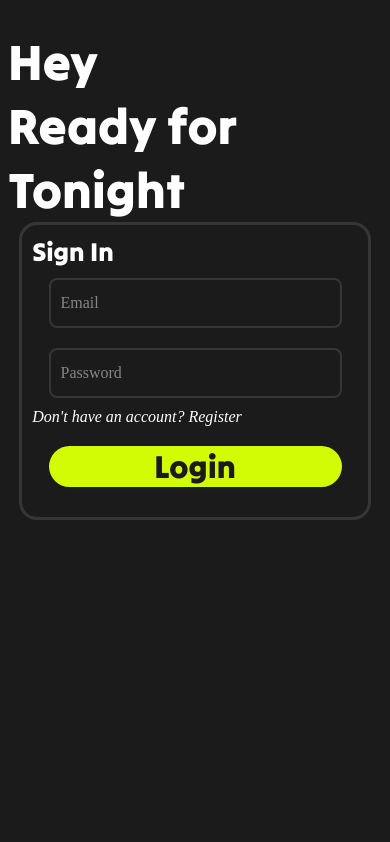
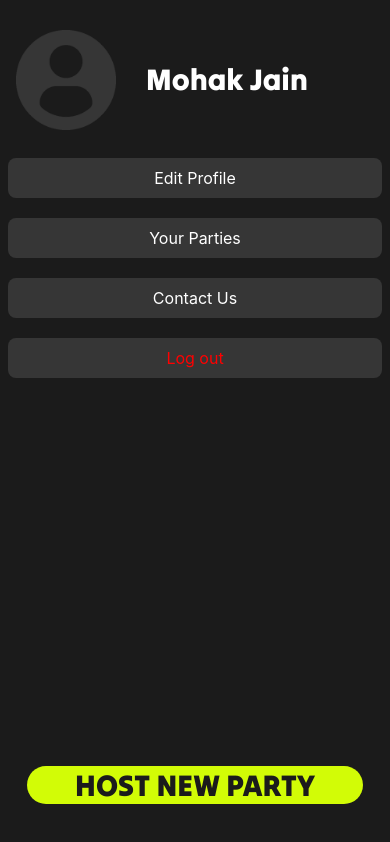
Before and after one commit to mohakdev/after-party, a React Native app in the folder party-app/: screen /Profile in a window 390 px wide. Built offline with nearby package versions, Linux system fonts and the light colour scheme; a web font is replaced by a local one.

Commit message:
Profile Page Done

```diff
--- a/party-app/App.tsx
+++ b/party-app/App.tsx
@@ -11,6 +11,7 @@ import { useFonts } from 'expo-font';
 import { backgroundColor } from './styles/colors';
 import OrderScreen from './screens/OrderScreen';
 import LoginScreen from './screens/LoginScreen';
+import ProfileScreen from './screens/ProfileScreen';
 
 const Stack = createNativeStackNavigator<RootStackParamList>();
 
@@ -31,7 +32,7 @@ export default function App() {
 
   return (
     <NavigationContainer>
-      <Stack.Navigator initialRouteName="Login"
+      <Stack.Navigator initialRouteName="Home"
         screenOptions={{
           headerShown: false,
           animation: 'none',
@@ -43,6 +44,7 @@ export default function App() {
         <Stack.Screen name="Home" component={HomeScreen} />
         <Stack.Screen name="Party" component={PartyScreen} />
         <Stack.Screen name="Order" component={OrderScreen} />
+        <Stack.Screen name="Profile" component={ProfileScreen} />
       </Stack.Navigator>
     </NavigationContainer>
   );
--- a/party-app/components/ActionButton.tsx
+++ b/party-app/components/ActionButton.tsx
@@ -5,9 +5,19 @@ import { accentColor, backgroundColor } from '../styles/colors';
 interface ButtonProps {
     title: string,
     onClick: () => void;
+    alignToBottom?: boolean; // Optional prop to align button to bottom
 }
 
 const ActionButton = (props: ButtonProps) => {
+    if (props.alignToBottom) {
+        return (
+            <View style={{ flex: 1, justifyContent: 'flex-end', marginBottom: 20 }}>
+                <Pressable style={style.button} onPress={props.onClick}>
+                    <Text style={style.text}>{props.title}</Text>
+                </Pressable>
+            </View>
+        );
+    }
     return (
         <Pressable style={style.button} onPress={props.onClick}>
             <Text style={style.text}>{props.title}</Text>
@@ -27,7 +37,7 @@ const style = StyleSheet.create({
         overflow: 'hidden', // clips corners of image and blur view
     },
     text: {
-        fontSize: 32,
+        fontSize: 30,
         color: backgroundColor,
         fontFamily: 'TiltWarp',
         alignSelf: 'center',
--- a/party-app/components/ProfileButton.tsx
+++ b/party-app/components/ProfileButton.tsx
@@ -1,10 +1,20 @@
-import { View, Text, Image } from 'react-native';
+import { View, Text, Image, Pressable } from 'react-native';
 import React from 'react';
 import homeStyle from '../styles/homeStyles';
 
-const ProfileButton = () => {
+interface ProfileButtonProps {
+    onClick?: () => void;
+}
+
+const ProfileButton = (props: ProfileButtonProps) => {
+    function handleProfileClick() {
+        // Navigate to profile screen or perform any action
+        console.log("Profile button clicked");
+    }
     return (
-        <Image style={homeStyle.icon} source={require('../assets/profile-user.png')} />
+        <Pressable onPress={props.onClick} style={homeStyle.icon}>
+            <Image style={homeStyle.icon} source={require('../assets/profile-user.png')} />
+        </Pressable>
     )
 }
 
--- a/party-app/screens/HomeScreen.tsx
+++ b/party-app/screens/HomeScreen.tsx
@@ -19,9 +19,9 @@ const HomeScreen = ({ navigation }: NavigationProps) => {
             <View style={homeStyle.header}>
                 <View>
                     <Text style={homeStyle.headerText}>Find Events Near</Text>
-                    <Text style={homeStyle.cityText}>Jaipur, India</Text>
+                    <Text style={homeStyle.cityText}>Chennai, India</Text>
                 </View>
-                <ProfileButton />
+                <ProfileButton onClick={() => navigation.navigate("Profile")} />
             </View>
             <SearchBar />
             <Text style={homeStyle.headingText}>Popular Now</Text>
--- a/party-app/screens/OrderScreen.tsx
+++ b/party-app/screens/OrderScreen.tsx
@@ -33,7 +33,7 @@ const OrderScreen = ({ navigation, route }: NavigationProps) => {
             <TextRow label='Platform Fees' value={'₹' + platformFees} />
             <TextRow label='GST' value={'₹' + taxes.toString()} />
             <GrandTotal totalPrice={grandTotal} />
-            <ActionButton title='PROCEED TO PAY' onClick={() => console.log("Ticket was purchased!")} />
+            <ActionButton title='PROCEED TO PAY' onClick={() => console.log("Ticket was purchased!")} alignToBottom={true} />
         </View>
     )
 }
--- a/party-app/screens/PartyScreen.tsx
+++ b/party-app/screens/PartyScreen.tsx
@@ -28,7 +28,7 @@ const PartyScreen = ({ navigation, route }: NavigationProps) => {
 
             <Text style={partyStyle.subHeader}>Host</Text>
             <Text style={partyStyle.content}>{route.params.party.host_id}</Text>
-            <ActionButton title='BUY TICKETS' onClick={() => navigation.navigate("Order", orderParams)} />
+            <ActionButton title='BUY TICKETS' onClick={() => navigation.navigate("Order", orderParams)} alignToBottom={true} />
         </View>
     )
 }
--- /dev/null
+++ b/party-app/screens/ProfileScreen.tsx
@@ -0,0 +1,42 @@
+import { View, Text, Image, Pressable } from 'react-native'
+import React, { useEffect } from 'react'
+import { NativeStackScreenProps } from '@react-navigation/native-stack';
+import { RootStackParamList } from '../types/navigation';
+import mainStyles from '../styles/mainStyles';
+import homeStyle from '../styles/homeStyles';
+import { whiteColor } from '../styles/colors';
+import ActionButton from '../components/ActionButton';
+
+type NavigationProps = NativeStackScreenProps<RootStackParamList, 'Profile'>;
+
+const ProfileScreen = ({ navigation }: NavigationProps) => {
+    const [userName, setUserName] = React.useState(1);
+
+    return (
+        <View style={mainStyles.screen}>
+            <View style={{ marginHorizontal: 8, display: 'flex', flexDirection: 'row', marginBottom: 18 }}>
+                <Image style={mainStyles.profileIcon} source={require('../assets/profile-user.png')} />
+                <Text style={[homeStyle.headingText, { color: whiteColor, marginTop: 30, marginLeft: 30 }]}>Mohak Jain</Text>
+            </View>
+            <Pressable style={mainStyles.profilePageButton} onPress={() => console.log('Edit Profile Pressed')}>
+                <Text style={mainStyles.profilePageButtonText}>Edit Profile</Text>
+            </Pressable>
+
+            <Pressable style={mainStyles.profilePageButton} onPress={() => console.log('Your Parties Pressed')}>
+                <Text style={mainStyles.profilePageButtonText}>Your Parties</Text>
+            </Pressable>
+
+            <Pressable style={mainStyles.profilePageButton} onPress={() => console.log('Contact Us Pressed')}>
+                <Text style={mainStyles.profilePageButtonText}>Contact Us</Text>
+            </Pressable>
+
+            <Pressable style={mainStyles.profilePageButton} onPress={() => navigation.navigate('Login')}>
+                <Text style={[mainStyles.profilePageButtonText, { color: '#FF0000' }]}>Log out</Text>
+            </Pressable>
+
+            <ActionButton alignToBottom={true} onClick={() => navigation.navigate('Home')} title='HOST NEW PARTY' />
+        </View>
+    )
+}
+
+export default ProfileScreen;
--- a/party-app/styles/mainStyles.tsx
+++ b/party-app/styles/mainStyles.tsx
@@ -10,6 +10,23 @@ const mainStyles = StyleSheet.create({
         paddingRight: 8,
         backgroundColor: backgroundColor,
     },
+    profileIcon: {
+        width: 100,
+        height: 100,
+    },
+    profilePageButton: {
+        width: '100%',
+        textAlign: 'center',
+        backgroundColor: '#363636',
+        borderRadius: 8,
+        marginVertical: 10,
+    },
+    profilePageButtonText: {
+        color: '#FFFFFF',
+        fontSize: 16,
+        textAlign: 'center',
+        paddingVertical: 10,
+    },
 });
 
 export default mainStyles;
--- a/party-app/types/navigation.ts
+++ b/party-app/types/navigation.ts
@@ -5,6 +5,6 @@ export type RootStackParamList = {
     Home: undefined;
     Party: { party: Party };
     Order: { userId: string, party: Party };
-    Profile: { userId: string };
+    Profile: undefined;
     Host: { userId: string };
 };
```
